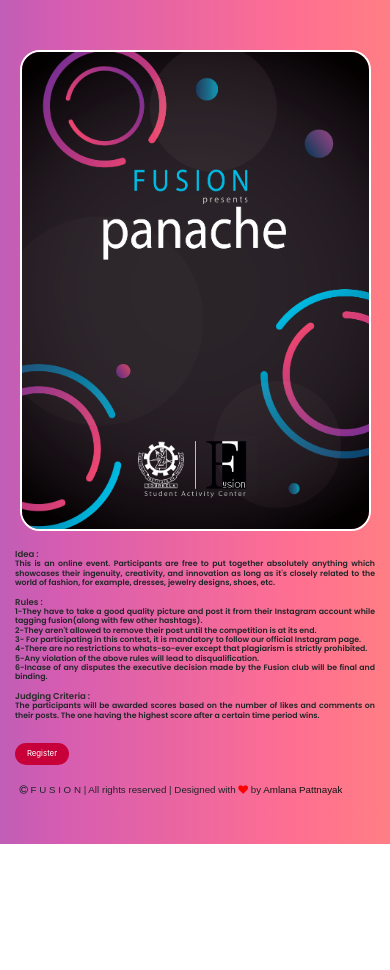
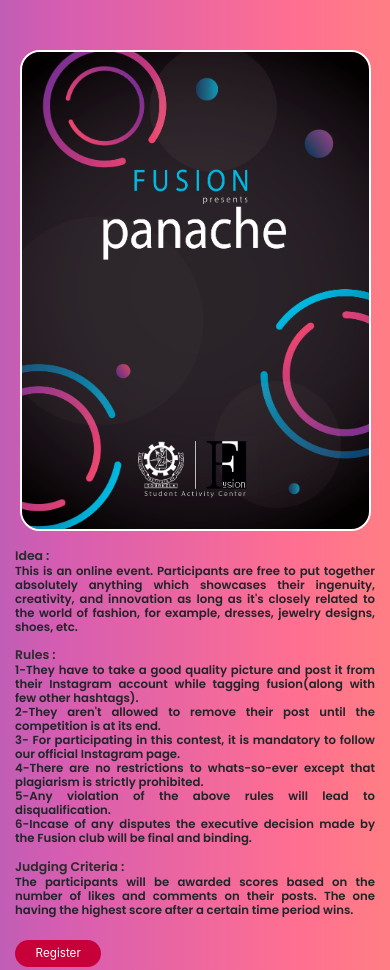
Before and after one commit to Amlana-P/fusion-nitr-panache, a plain HTML site: page index.html in a window 390 px wide. Shown: the top 970 px of the page. Before the commit the page ends 844 px from the top, so only its background shows below. Drawn offline with nearby package versions, Linux system fonts and the light colour scheme.

Commit message:
Fourth Commit

```diff
--- a/style.css
+++ b/style.css
@@ -61,7 +61,7 @@ img {
     text-align: center;
     font-size: 1.5vw;
     padding: 5px;
-    width: 15%;
+    width: 24%;
     transition: all 0.5s;
     cursor: pointer;
     margin: 5px;
@@ -110,9 +110,9 @@ img {
         border: none;
         color: #FFFFFF;
         text-align: center;
-        font-size: 2vw;
+        font-size: 3vw;
         padding: 5px;
-        width: 15%;
+        width: 24%;
         transition: all 0.5s;
         cursor: pointer;
         margin: 5px;
@@ -120,13 +120,13 @@ img {
 
     footer {
         font-family: sans-serif;
-        font-size: 2.5vw;
+        font-size: 3.5vw;
         text-align: left;
         margin-left:5%;
     }
 
     .description h1 {
-        font-size: 2vw;
+        font-size: 3vw;
         font-family: "Poppins";
         text-align: center;
         margin: 0;
@@ -136,7 +136,7 @@ img {
     }
 
     .description h1 span {
-        font-size: 2.2vw;
+        font-size: 3.2vw;
         font-weight: 700;
         color: #2B2B2B;
     }
```
